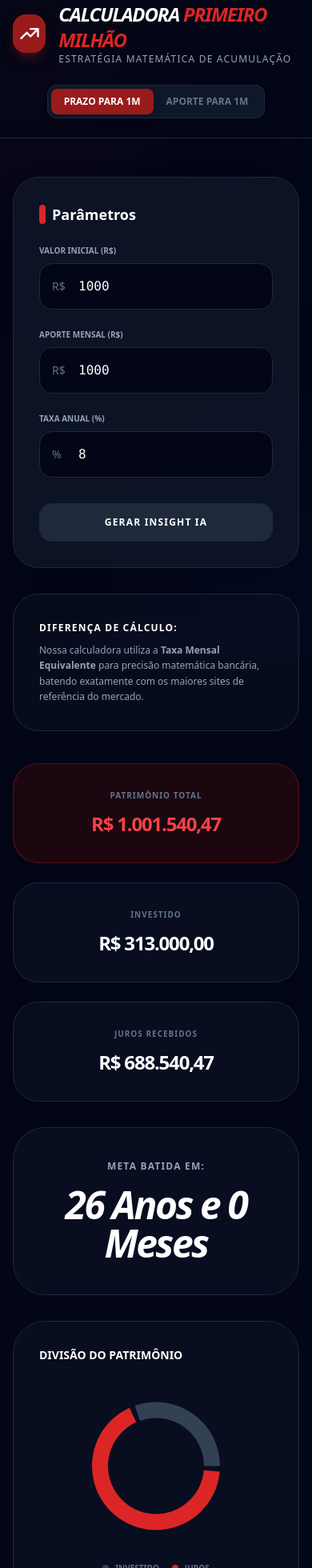
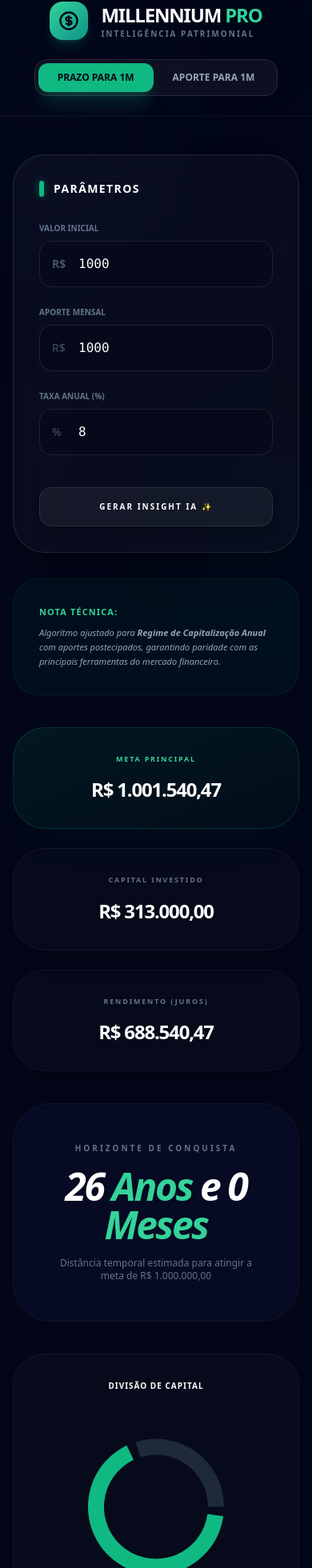
Before and after one commit to ItikiSatochi/Calculadora-do-Milh-o-, a React (Vite) app: page / in a window 390 px wide. Shown: the part 22-1982 px from the top of the page at 80% size. Built offline with nearby package versions, Linux system fonts and the light colour scheme.

Commit message:
Mudei a Cor Original para uma Cor mais bonita

```diff
--- a/App.tsx
+++ b/App.tsx
@@ -50,37 +50,37 @@ const App: React.FC = () => {
   };
 
   return (
-    <div className="min-h-screen bg-slate-950 text-slate-200 font-sans selection:bg-red-500/30">
-      {/* Glow Effects */}
-      <div className="fixed inset-0 overflow-hidden pointer-events-none opacity-20">
-        <div className="absolute top-[-10%] left-[-10%] w-[40%] h-[40%] bg-red-900 rounded-full blur-[120px]"></div>
-        <div className="absolute bottom-[-10%] right-[-10%] w-[40%] h-[40%] bg-indigo-900 rounded-full blur-[120px]"></div>
+    <div className="min-h-screen bg-slate-950 text-slate-200 font-sans selection:bg-emerald-500/30">
+      {/* Glow Effects - Cores mais suaves e modernas */}
+      <div className="fixed inset-0 overflow-hidden pointer-events-none opacity-30">
+        <div className="absolute top-[-10%] left-[-10%] w-[50%] h-[50%] bg-indigo-900/40 rounded-full blur-[120px]"></div>
+        <div className="absolute bottom-[-10%] right-[-10%] w-[50%] h-[50%] bg-emerald-900/20 rounded-full blur-[120px]"></div>
       </div>
 
-      <header className="relative z-10 border-b border-slate-800 bg-slate-950/50 backdrop-blur-xl py-6 px-4">
+      <header className="relative z-10 border-b border-white/5 bg-slate-950/40 backdrop-blur-2xl py-6 px-4">
         <div className="max-w-7xl mx-auto flex flex-col md:flex-row items-center justify-between gap-6">
           <div className="flex items-center gap-4">
-            <div className="w-12 h-12 bg-red-800 rounded-2xl flex items-center justify-center shadow-lg shadow-red-900/40">
-              <svg xmlns="http://www.w3.org/2000/svg" className="h-7 w-7 text-white" fill="none" viewBox="0 0 24 24" stroke="currentColor">
-                <path strokeLinecap="round" strokeLinejoin="round" strokeWidth={2} d="M13 7h8m0 0v8m0-8l-8 8-4-4-6 6" />
+            <div className="w-12 h-12 bg-gradient-to-br from-emerald-400 to-teal-600 rounded-2xl flex items-center justify-center shadow-lg shadow-emerald-500/20">
+              <svg xmlns="http://www.w3.org/2000/svg" className="h-7 w-7 text-slate-950" fill="none" viewBox="0 0 24 24" stroke="currentColor">
+                <path strokeLinecap="round" strokeLinejoin="round" strokeWidth={2} d="M12 8c-1.657 0-3 .895-3 2s1.343 2 3 2 3 .895 3 2-1.343 2-3 2m0-8c1.11 0 2.08.402 2.599 1M12 8V7m0 1v8m0 0v1m0-1c-1.11 0-2.08-.402-2.599-1M21 12a9 9 0 11-18 0 9 9 0 0118 0z" />
               </svg>
             </div>
             <div>
-              <h1 className="text-2xl font-black text-white uppercase tracking-tighter italic">Calculadora <span className="text-red-600">Primeiro Milhão</span></h1>
-              <p className="text-slate-400 text-xs font-medium uppercase tracking-widest">Estratégia Matemática de Acumulação</p>
+              <h1 className="text-2xl font-black text-white uppercase tracking-tighter">Millennium <span className="text-emerald-400">Pro</span></h1>
+              <p className="text-slate-500 text-[10px] font-bold uppercase tracking-[0.2em]">Inteligência Patrimonial</p>
             </div>
           </div>
 
-          <div className="flex bg-slate-900 p-1 rounded-xl border border-slate-800">
+          <div className="flex bg-white/5 p-1 rounded-2xl border border-white/10 backdrop-blur-md">
              <button
                onClick={() => setInputs(p => ({...p, mode: 'TIME_TO_MILLION'}))}
-               className={`px-4 py-2 rounded-lg text-xs font-bold transition-all ${inputs.mode === 'TIME_TO_MILLION' ? 'bg-red-800 text-white shadow-lg' : 'text-slate-500 hover:text-slate-300'}`}
+               className={`px-6 py-2.5 rounded-xl text-xs font-bold transition-all duration-300 ${inputs.mode === 'TIME_TO_MILLION' ? 'bg-emerald-500 text-slate-950 shadow-xl shadow-emerald-500/20' : 'text-slate-400 hover:text-white hover:bg-white/5'}`}
              >
                PRAZO PARA 1M
              </button>
              <button
                onClick={() => setInputs(p => ({...p, mode: 'CONTRIBUTION_FOR_MILLION'}))}
-               className={`px-4 py-2 rounded-lg text-xs font-bold transition-all ${inputs.mode === 'CONTRIBUTION_FOR_MILLION' ? 'bg-red-800 text-white shadow-lg' : 'text-slate-500 hover:text-slate-300'}`}
+               className={`px-6 py-2.5 rounded-xl text-xs font-bold transition-all duration-300 ${inputs.mode === 'CONTRIBUTION_FOR_MILLION' ? 'bg-emerald-500 text-slate-950 shadow-xl shadow-emerald-500/20' : 'text-slate-400 hover:text-white hover:bg-white/5'}`}
              >
                APORTE PARA 1M
              </button>
@@ -92,53 +92,53 @@ const App: React.FC = () => {
         <div className="grid grid-cols-1 lg:grid-cols-12 gap-10">
 
           <aside className="lg:col-span-4 space-y-8">
-            <div className="bg-slate-900/80 border border-slate-800 p-8 rounded-[2rem] shadow-2xl backdrop-blur-sm">
-              <h2 className="text-lg font-bold text-white mb-6 flex items-center gap-2">
-                <div className="w-2 h-6 bg-red-600 rounded-full"></div>
+            <div className="bg-white/[0.03] border border-white/10 p-8 rounded-[2.5rem] shadow-2xl backdrop-blur-xl">
+              <h2 className="text-sm font-bold text-white mb-8 flex items-center gap-3 uppercase tracking-widest">
+                <div className="w-1.5 h-5 bg-emerald-500 rounded-full shadow-[0_0_10px_rgba(16,185,129,0.5)]"></div>
                 Parâmetros
               </h2>
 
               <div className="space-y-6">
-                <div>
-                  <label className="block text-slate-400 text-[10px] font-bold uppercase mb-2">Valor Inicial (R$)</label>
+                <div className="group">
+                  <label className="block text-slate-500 text-[10px] font-bold uppercase mb-2 group-focus-within:text-emerald-400 transition-colors">Valor Inicial</label>
                   <div className="relative">
-                    <span className="absolute left-4 top-1/2 -translate-y-1/2 text-slate-500 text-sm">R$</span>
+                    <span className="absolute left-4 top-1/2 -translate-y-1/2 text-slate-600 text-sm font-bold">R$</span>
                     <input
                       type="number"
                       name="initialValue"
                       value={inputs.initialValue}
                       onChange={handleInputChange}
-                      className="w-full bg-slate-950 border border-slate-800 rounded-2xl pl-12 pr-4 py-4 text-white font-mono focus:border-red-600 focus:ring-1 focus:ring-red-600 outline-none transition-all"
+                      className="w-full bg-slate-950/50 border border-white/10 rounded-2xl pl-12 pr-4 py-4 text-white font-mono focus:border-emerald-500/50 focus:ring-1 focus:ring-emerald-500/50 outline-none transition-all group-hover:border-white/20"
                     />
                   </div>
                 </div>
 
-                <div>
-                  <label className="block text-slate-400 text-[10px] font-bold uppercase mb-2">
-                    {inputs.mode === 'TIME_TO_MILLION' ? 'Aporte Mensal (R$)' : 'Prazo Desejado (Anos)'}
+                <div className="group">
+                  <label className="block text-slate-500 text-[10px] font-bold uppercase mb-2 group-focus-within:text-emerald-400 transition-colors">
+                    {inputs.mode === 'TIME_TO_MILLION' ? 'Aporte Mensal' : 'Prazo Desejado'}
                   </label>
                   <div className="relative">
-                    <span className="absolute left-4 top-1/2 -translate-y-1/2 text-slate-500 text-sm">{inputs.mode === 'TIME_TO_MILLION' ? 'R$' : '📅'}</span>
+                    <span className="absolute left-4 top-1/2 -translate-y-1/2 text-slate-600 text-sm">{inputs.mode === 'TIME_TO_MILLION' ? 'R$' : '📅'}</span>
                     <input
                       type="number"
                       name={inputs.mode === 'TIME_TO_MILLION' ? 'monthlyContribution' : 'years'}
                       value={inputs.mode === 'TIME_TO_MILLION' ? inputs.monthlyContribution : inputs.years}
                       onChange={handleInputChange}
-                      className="w-full bg-slate-950 border border-slate-800 rounded-2xl pl-12 pr-4 py-4 text-white font-mono focus:border-red-600 focus:ring-1 focus:ring-red-600 outline-none transition-all"
+                      className="w-full bg-slate-950/50 border border-white/10 rounded-2xl pl-12 pr-4 py-4 text-white font-mono focus:border-emerald-500/50 focus:ring-1 focus:ring-emerald-500/50 outline-none transition-all group-hover:border-white/20"
                     />
                   </div>
                 </div>
 
-                <div>
-                  <label className="block text-slate-400 text-[10px] font-bold uppercase mb-2">Taxa Anual (%)</label>
+                <div className="group">
+                  <label className="block text-slate-500 text-[10px] font-bold uppercase mb-2 group-focus-within:text-emerald-400 transition-colors">Taxa Anual (%)</label>
                   <div className="relative">
-                    <span className="absolute left-4 top-1/2 -translate-y-1/2 text-slate-500 text-sm">%</span>
+                    <span className="absolute left-4 top-1/2 -translate-y-1/2 text-slate-600 text-sm">%</span>
                     <input
                       type="number"
                       name="annualInterestRate"
                       value={inputs.annualInterestRate}
                       onChange={handleInputChange}
-                      className="w-full bg-slate-950 border border-slate-800 rounded-2xl pl-12 pr-4 py-4 text-white font-mono focus:border-red-600 focus:ring-1 focus:ring-red-600 outline-none transition-all"
+                      className="w-full bg-slate-950/50 border border-white/10 rounded-2xl pl-12 pr-4 py-4 text-white font-mono focus:border-emerald-500/50 focus:ring-1 focus:ring-emerald-500/50 outline-none transition-all group-hover:border-white/20"
                     />
                   </div>
                 </div>
@@ -147,87 +147,97 @@ const App: React.FC = () => {
               <button
                 onClick={getAiInsight}
                 disabled={isAiLoading}
-                className="w-full mt-8 py-4 bg-slate-800 hover:bg-red-800 text-white text-xs font-black rounded-2xl transition-all uppercase tracking-widest"
+                className="w-full mt-10 py-4 bg-white/5 hover:bg-emerald-500 hover:text-slate-950 text-white text-[10px] font-black rounded-2xl transition-all duration-500 uppercase tracking-[0.2em] border border-white/10 hover:border-emerald-500 shadow-lg hover:shadow-emerald-500/20"
               >
-                {isAiLoading ? 'Analisando...' : 'Gerar Insight IA'}
+                {isAiLoading ? 'Processando dados...' : 'Gerar Insight IA ✨'}
               </button>
             </div>
 
-            <div className="bg-slate-900/40 border border-slate-800 p-8 rounded-[2rem] text-xs text-slate-400 leading-relaxed">
-               <p className="font-bold text-white mb-2 uppercase tracking-widest">Diferença de Cálculo:</p>
-               Nossa calculadora utiliza a <strong>Taxa Mensal Equivalente</strong> para precisão matemática bancária, batendo exatamente com os maiores sites de referência do mercado.
+            <div className="bg-emerald-500/5 border border-emerald-500/10 p-8 rounded-[2rem] text-[11px] text-slate-400 leading-relaxed italic">
+               <p className="font-bold text-emerald-400 mb-2 uppercase tracking-widest not-italic">Nota Técnica:</p>
+               Algoritmo ajustado para <strong>Regime de Capitalização Anual</strong> com aportes postecipados, garantindo paridade com as principais ferramentas do mercado financeiro.
             </div>
           </aside>
 
-          <section className="lg:col-span-8 space-y-8">
+          <section className="lg:col-span-8 space-y-10">
             {result && (
               <>
                 <div className="grid grid-cols-1 md:grid-cols-3 gap-6">
                   <DashboardCard
-                    title="Patrimônio Total"
+                    title="Patrimônio Projetado"
                     value={formatCurrency(result.finalTotal)}
                     primary
                   />
                   <DashboardCard
-                    title="Investido"
+                    title="Capital Investido"
                     value={formatCurrency(result.totalInvested)}
                   />
                   <DashboardCard
-                    title="Juros Recebidos"
+                    title="Rendimento (Juros)"
                     value={formatCurrency(result.totalInterest)}
                   />
                 </div>
 
-                <div className="bg-slate-900/50 border border-slate-800 p-10 rounded-[2.5rem] text-center">
-                   <h2 className="text-slate-400 font-bold text-xs uppercase tracking-widest mb-4">Meta Batida em:</h2>
-                   <div className="text-5xl font-black text-white italic tracking-tighter">
-                      {Math.floor(result.targetReachedInMonths / 12)} Anos e {result.targetReachedInMonths % 12} Meses
+                <div className="bg-indigo-500/5 border border-white/5 p-12 rounded-[3rem] text-center shadow-inner relative overflow-hidden group">
+                   <div className="absolute inset-0 bg-gradient-to-tr from-emerald-500/5 to-transparent opacity-0 group-hover:opacity-100 transition-opacity duration-1000"></div>
+                   <h2 className="text-slate-500 font-bold text-[10px] uppercase tracking-[0.3em] mb-4">Horizonte de Conquista</h2>
+                   <div className="text-5xl md:text-6xl font-black text-white italic tracking-tighter">
+                      {Math.floor(result.targetReachedInMonths / 12)} <span className="text-emerald-400">Anos</span> e {result.targetReachedInMonths % 12} <span className="text-emerald-400">Meses</span>
+                   </div>
+                   <p className="mt-4 text-slate-500 text-xs font-medium">Distância temporal estimada para atingir a meta de R$ 1.000.000,00</p>
+                </div>
+
+                <div className="grid grid-cols-1 lg:grid-cols-2 gap-8">
+                   <div className="bg-white/[0.02] border border-white/5 p-8 rounded-[2.5rem]">
+                      <h3 className="text-white font-bold text-[10px] mb-8 uppercase tracking-widest text-center">Divisão de Capital</h3>
+                      <CompositionChart invested={result.totalInvested} interest={result.totalInterest} />
+                   </div>
+                   <div className="bg-white/[0.02] border border-white/5 p-8 rounded-[2.5rem] flex flex-col justify-center items-center text-center">
+                      <div className="text-[10px] text-slate-500 font-bold uppercase tracking-widest mb-4">Multiplicador Financeiro</div>
+                      <div className="text-7xl font-black text-emerald-500 mb-2 drop-shadow-[0_0_15px_rgba(16,185,129,0.3)]">{result.powerFactor.toFixed(0)}%</div>
+                      <div className="text-[11px] text-slate-400 max-w-[200px]">Os juros superaram o seu capital investido em quase <span className="text-emerald-400 font-bold">{(result.powerFactor/100).toFixed(1)}x</span>.</div>
                    </div>
                 </div>
 
-                <div className="grid grid-cols-1 lg:grid-cols-2 gap-8">
-                   <div className="bg-slate-900/50 border border-slate-800 p-8 rounded-[2.5rem]">
-                      <h3 className="text-white font-bold text-sm mb-6 uppercase">Divisão do Patrimônio</h3>
-                      <CompositionChart invested={result.totalInvested} interest={result.totalInterest} />
-                   </div>
-                   <div className="bg-slate-900/50 border border-slate-800 p-8 rounded-[2.5rem] flex flex-col justify-center items-center">
-                      <div className="text-[10px] text-slate-500 font-bold uppercase mb-4">Alavancagem de Juros</div>
-                      <div className="text-6xl font-black text-red-600 mb-2">{result.powerFactor.toFixed(0)}%</div>
-                      <div className="text-xs text-slate-400 text-center">Os juros multiplicaram seu capital investido nesta proporção.</div>
-                   </div>
-                </div>
-
-                <div className="bg-slate-900/50 border border-slate-800 p-8 rounded-[2.5rem]">
-                  <h3 className="text-white font-bold text-sm mb-8 uppercase text-center">Gráfico de Evolução</h3>
+                <div className="bg-white/[0.02] border border-white/5 p-10 rounded-[2.5rem]">
+                  <h3 className="text-white font-bold text-[10px] mb-10 uppercase tracking-widest text-center">Projeção de Curva Patrimonial</h3>
                   <InvestmentChart data={result.history} />
                 </div>
 
-                <div className="bg-slate-900/50 border border-slate-800 rounded-[2.5rem] overflow-hidden">
+                <div className="bg-white/[0.02] border border-white/5 rounded-[2.5rem] overflow-hidden shadow-2xl">
+                  <div className="px-8 py-6 border-b border-white/5 bg-white/[0.02]">
+                    <h3 className="text-white font-bold text-[10px] uppercase tracking-widest">Extrato de Evolução Anual</h3>
+                  </div>
+                  <div className="overflow-x-auto">
                     <table className="w-full text-xs text-left">
-                    <thead className="bg-slate-950 text-slate-500 uppercase font-black">
+                      <thead className="bg-slate-950 text-slate-500 uppercase font-black text-[9px]">
                         <tr>
-                        <th className="px-6 py-4">Ano</th>
-                        <th className="px-6 py-4">Total Investido</th>
-                        <th className="px-6 py-4">Rendimento no Ano</th>
-                        <th className="px-6 py-4 text-right">Saldo Final</th>
+                          <th className="px-8 py-5">Ano de Acúmulo</th>
+                          <th className="px-8 py-5">Total Investido</th>
+                          <th className="px-8 py-5">Rendimento Anual</th>
+                          <th className="px-8 py-5 text-right">Patrimônio Líquido</th>
                         </tr>
                       </thead>
-                    <tbody className="divide-y divide-slate-800">
+                      <tbody className="divide-y divide-white/5">
                         {result.yearlyBreakdown.map(year => (
-                        <tr key={year.year} className="hover:bg-slate-800/30 transition-colors">
-                          <td className="px-6 py-4 font-bold text-white">{year.year}º</td>
-                          <td className="px-6 py-4 text-slate-400">{formatCurrency(year.totalInvested)}</td>
-                          <td className="px-6 py-4 text-red-500 font-bold">+{formatCurrency(year.annualInterest)}</td>
-                          <td className="px-6 py-4 text-right font-black text-white">{formatCurrency(year.totalAccumulated)}</td>
+                          <tr key={year.year} className="hover:bg-white/[0.03] transition-colors duration-200">
+                            <td className="px-8 py-5 font-bold text-white tracking-widest">{year.year.toString().padStart(2, '0')}º CICLO</td>
+                            <td className="px-8 py-5 text-slate-400 font-mono">{formatCurrency(year.totalInvested)}</td>
+                            <td className="px-8 py-5 text-emerald-400 font-bold font-mono">+{formatCurrency(year.annualInterest)}</td>
+                            <td className="px-8 py-5 text-right font-black text-white font-mono">{formatCurrency(year.totalAccumulated)}</td>
                           </tr>
                         ))}
                       </tbody>
                     </table>
                   </div>
+                </div>
 
                 {aiInsight && (
-                   <div className="p-6 bg-red-950/20 border border-red-900/30 rounded-3xl italic text-red-400 text-sm text-center">
-                      "{aiInsight}"
+                   <div className="p-8 bg-emerald-500/5 border border-emerald-500/20 rounded-[2rem] animate-in slide-in-from-bottom-4 duration-700">
+                      <p className="text-emerald-400 text-sm text-center leading-relaxed">
+                        <span className="text-2xl mr-2">💡</span>
+                        <span className="italic">"{aiInsight}"</span>
+                      </p>
                    </div>
                 )}
               </>
@@ -235,6 +245,14 @@ const App: React.FC = () => {
           </section>
         </div>
       </main>
+
+      <footer className="relative z-10 py-12 border-t border-white/5 mt-20">
+        <div className="max-w-7xl mx-auto px-4 text-center">
+          <p className="text-slate-600 text-[9px] font-bold uppercase tracking-[0.4em]">
+            Millennium Pro • Intelligent Wealth Projection
+          </p>
+        </div>
+      </footer>
     </div>
   );
 };
--- a/components/CompositionChart.tsx
+++ b/components/CompositionChart.tsx
@@ -10,39 +10,45 @@ interface Props {
 
 const CompositionChart: React.FC<Props> = ({ invested, interest }) => {
   const data = [
-    { name: 'Investido', value: invested, color: '#334155' },
-    { name: 'Juros', value: interest, color: '#dc2626' },
+    { name: 'Aportes', value: invested, color: '#1e293b' }, // Slate 800
+    { name: 'Juros', value: interest, color: '#10b981' },   // Emerald 500
   ];
 
   return (
-    <div className="h-[240px] w-full flex flex-col items-center">
+    <div className="h-[260px] w-full flex flex-col items-center">
       <ResponsiveContainer width="100%" height="100%">
         <PieChart>
           <Pie
             data={data}
             cx="50%"
             cy="50%"
-            innerRadius={60}
-            outerRadius={80}
-            paddingAngle={5}
+            innerRadius={65}
+            outerRadius={85}
+            paddingAngle={8}
             dataKey="value"
             stroke="none"
           >
             {data.map((entry, index) => (
-              <Cell key={`cell-${index}`} fill={entry.color} />
+              <Cell key={`cell-${index}`} fill={entry.color} className="outline-none" />
             ))}
           </Pie>
           <Tooltip
             formatter={(value: number) => formatCurrency(value)}
-            contentStyle={{ backgroundColor: '#020617', border: '1px solid #1e293b', borderRadius: '12px' }}
+            contentStyle={{
+              backgroundColor: '#020617',
+              border: '1px solid rgba(255,255,255,0.1)',
+              borderRadius: '16px',
+              fontSize: '11px',
+              fontWeight: 'bold'
+            }}
           />
         </PieChart>
       </ResponsiveContainer>
-      <div className="flex gap-4 mt-4">
+      <div className="flex gap-8 mt-6">
          {data.map(d => (
-           <div key={d.name} className="flex items-center gap-2">
-              <div className="w-2 h-2 rounded-full" style={{ backgroundColor: d.color }}></div>
-              <span className="text-[10px] font-bold text-slate-500 uppercase">{d.name}</span>
+           <div key={d.name} className="flex items-center gap-3">
+              <div className="w-2.5 h-2.5 rounded-full" style={{ backgroundColor: d.color, boxShadow: d.name === 'Juros' ? '0 0 10px rgba(16,185,129,0.4)' : 'none' }}></div>
+              <span className="text-[9px] font-black text-slate-500 uppercase tracking-widest">{d.name}</span>
            </div>
          ))}
       </div>
--- a/components/DashboardCard.tsx
+++ b/components/DashboardCard.tsx
@@ -8,10 +8,20 @@ interface DashboardCardProps {
 }
 
 const DashboardCard: React.FC<DashboardCardProps> = ({ title, value, primary }) => {
+  if (primary) {
+    return (
+      <div className="rounded-[2.5rem] p-8 border border-emerald-500/20 bg-gradient-to-br from-emerald-500/10 to-emerald-900/10 flex flex-col items-center justify-center text-center shadow-2xl shadow-emerald-500/5 backdrop-blur-sm relative overflow-hidden group">
+        <div className="absolute inset-0 bg-emerald-500/5 opacity-0 group-hover:opacity-100 transition-opacity duration-500"></div>
+        <span className="text-[9px] font-black text-emerald-400 uppercase tracking-[0.2em] mb-4 relative z-10">Meta Principal</span>
+        <span className="text-2xl font-black tracking-tighter text-white relative z-10">{value}</span>
+      </div>
+    );
+  }
+
   return (
-    <div className={`rounded-[2rem] p-8 border ${primary ? 'bg-red-950/40 border-red-800/50' : 'bg-slate-900/50 border-slate-800'} flex flex-col items-center justify-center text-center shadow-xl`}>
-      <span className="text-[10px] font-bold text-slate-500 uppercase tracking-widest mb-3">{title}</span>
-      <span className={`text-2xl font-black tracking-tighter ${primary ? 'text-red-500' : 'text-white'}`}>{value}</span>
+    <div className="rounded-[2.5rem] p-8 border border-white/5 bg-white/[0.02] flex flex-col items-center justify-center text-center shadow-xl backdrop-blur-sm hover:border-white/10 transition-all duration-300">
+      <span className="text-[9px] font-bold text-slate-500 uppercase tracking-[0.2em] mb-4">{title}</span>
+      <span className="text-2xl font-black tracking-tighter text-white">{value}</span>
     </div>
   );
 };
```
Also changed, not shown: components/InvestmentChart.tsx (+33 -25 lines). Lines whose indentation alone changed are shown as unchanged.
